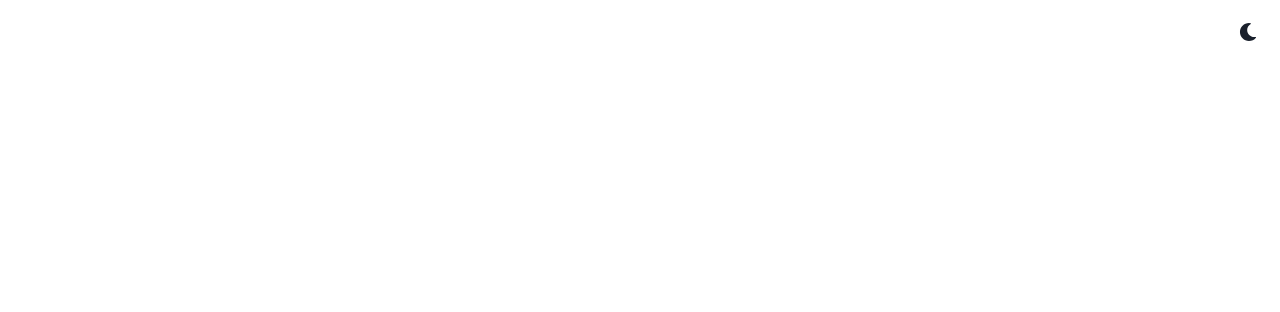
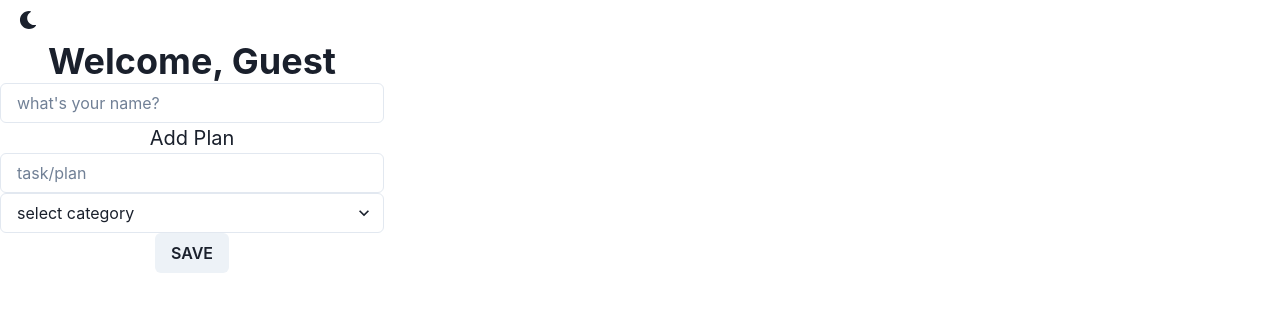
Before and after one commit to Emmanuella-codes/planner-app, a React (Create React App) app: page / in a window 1280 px wide. Shown: the top 312 px of the page. Built offline with nearby package versions, Linux system fonts and the light colour scheme.

Commit message:
setup code to add and delete plans

```diff
--- a/src/App.tsx
+++ b/src/App.tsx
@@ -1,13 +1,17 @@
 import * as React from "react";
-import { ChakraProvider, Box, Grid, theme } from "@chakra-ui/react";
+import { ChakraProvider, Box, Flex, theme } from "@chakra-ui/react";
 import { ColorModeSwitcher } from "./ColorModeSwitcher";
+import AddPlan from "./components/AddPlan";
 
 export const App = () => (
   <ChakraProvider theme={theme}>
     <Box textAlign="center" fontSize="xl">
-      <Grid minH="100vh" p={3}>
+      <Flex flexDir="row">
         <ColorModeSwitcher justifySelf="flex-end" />
-      </Grid>
+      </Flex>
+      <Box>
+        <AddPlan />
+      </Box>
     </Box>
   </ChakraProvider>
 );
--- /dev/null
+++ b/src/components/AddPlan.tsx
@@ -0,0 +1,127 @@
+import {
+  Box,
+  Button,
+  Flex,
+  FormControl,
+  Heading,
+  Input,
+  Select,
+  Text,
+} from "@chakra-ui/react";
+import { useState } from "react";
+import { useSelector, useDispatch } from "react-redux";
+import { addPlan, deletePlan } from "../features/UserPlan";
+
+const AddPlan = () => {
+  const dispatch = useDispatch();
+  const userList = useSelector((state: any) => state.users.value);
+
+  const [userName, setUserName] = useState("");
+  const [userPlan, setUserPlan] = useState([]);
+  const [selectedCategory, setSelectedCategory] = useState("");
+
+  const handleUserName = (event: any) => {
+    setUserName(event.target.value);
+  };
+
+  const handleCategoryChange = (event: any) => {
+    setSelectedCategory(event.target.value);
+  };
+
+  const handleSavePlan = () => {
+    dispatch(
+      addPlan({
+        name: userPlan,
+        category: selectedCategory,
+        id: userList.length + 1,
+      })
+    );
+  };
+
+  const handleDeletePlan = (id: number) => {
+    dispatch(deletePlan(id));
+  };
+
+  return (
+    <>
+      <Flex flexDir="column">
+        <Box w="30%">
+          <Heading>Welcome, {userName || "Guest"}</Heading>
+          <form>
+            <FormControl>
+              <Input
+                id="name"
+                type="text"
+                name="name"
+                placeholder="what's your name?"
+                value={userName}
+                onChange={handleUserName}
+              />
+            </FormControl>
+            <Text>Add Plan</Text>
+            <FormControl>
+              <Input
+                id="task"
+                type="text"
+                placeholder="task/plan"
+                onChange={(e: any) => {
+                  setUserPlan(e.target.value);
+                }}
+              />
+            </FormControl>
+            <Select
+              placeholder="select category"
+              id="category"
+              name="category"
+              value={selectedCategory}
+              onChange={handleCategoryChange}
+            >
+              <option value="personal">Personal</option>
+              <option value="business">Business</option>
+            </Select>
+            <Button onClick={handleSavePlan}>SAVE</Button>
+          </form>
+        </Box>
+        {/* display saved plans */}
+        <Flex display="column" gap={3}>
+          {userList.map((list: any) => {
+            return (
+              <Box border="1px solid #000" key={list}>
+                <Text>{list.name}</Text>
+                <Text>{list.category}</Text>
+                <Box>
+                  <form>
+                    <FormControl>
+                      <Input
+                        id="update-task"
+                        type="text"
+                        placeholder="task/plan"
+                        onChange={(e: any) => {
+                          setUserPlan(e.target.value);
+                        }}
+                      />
+                    </FormControl>
+                    <Select
+                      placeholder="change category"
+                      id="update-category"
+                      name="category"
+                      value={selectedCategory}
+                      onChange={handleCategoryChange}
+                    >
+                      <option value="personal">Personal</option>
+                      <option value="business">Business</option>
+                    </Select>
+                    <Button onClick={() => {}}>UPDATE</Button>
+                    <Button onClick={() => handleDeletePlan(list.id)}>DELETE</Button>
+                  </form>
+                </Box>
+              </Box>
+            );
+          })}
+        </Flex>
+      </Flex>
+    </>
+  );
+};
+
+export default AddPlan;
--- /dev/null
+++ b/src/features/UserPlan.ts
@@ -0,0 +1,28 @@
+import { createSlice, PayloadAction } from "@reduxjs/toolkit";
+
+interface Plan {
+  id: number;
+  name: any;
+  category: string;
+}
+
+export const userPlanSlice = createSlice({
+  name: "userPlan",
+  initialState: { value: [] },
+  reducers: {
+    addPlan: (state: { value: Plan[] }, action: PayloadAction<Plan>) => {
+      // get last plan and id
+      const lastPlan = state.value[state.value.length - 1];
+      const lastId = lastPlan ? lastPlan.id : 0;
+      // code to add plan
+      const newPlan = { ...action.payload, id: lastId + 1 };
+      state.value.push(newPlan);
+    },
+    deletePlan: (state: { value: Plan[] }, action: PayloadAction<number>) => {
+      state.value = state.value.filter((plan) => plan.id !== action.payload);
+    },
+  },
+});
+
+export const { addPlan, deletePlan } = userPlanSlice.actions;
+export default userPlanSlice.reducer;
--- a/src/index.tsx
+++ b/src/index.tsx
@@ -1,28 +1,38 @@
-import { ColorModeScript } from "@chakra-ui/react"
-import * as React from "react"
-import * as ReactDOM from "react-dom/client"
-import { App } from "./App"
-import reportWebVitals from "./reportWebVitals"
-import * as serviceWorker from "./serviceWorker"
+import { ColorModeScript } from "@chakra-ui/react";
+import * as React from "react";
+import * as ReactDOM from "react-dom/client";
+import { App } from "./App";
+import reportWebVitals from "./reportWebVitals";
+import * as serviceWorker from "./serviceWorker";
+import { configureStore } from "@reduxjs/toolkit";
+import { Provider } from "react-redux";
+import usersReducer from "./features/UserPlan";
 
+const container = document.getElementById("root");
+if (!container) throw new Error("Failed to find the root element");
+const root = ReactDOM.createRoot(container);
 
-const container = document.getElementById("root")
-if (!container) throw new Error('Failed to find the root element');
-const root = ReactDOM.createRoot(container)
+const store = configureStore({
+  reducer: {
+    users: usersReducer,
+  },
+});
 
 root.render(
   <React.StrictMode>
     <ColorModeScript />
-    <App />
-  </React.StrictMode>,
-)
+    <Provider store={store}>
+      <App />
+    </Provider>
+  </React.StrictMode>
+);
 
 // If you want your app to work offline and load faster, you can change
 // unregister() to register() below. Note this comes with some pitfalls.
 // Learn more about service workers: https://cra.link/PWA
-serviceWorker.unregister()
+serviceWorker.unregister();
 
 // If you want to start measuring performance in your app, pass a function
 // to log results (for example: reportWebVitals(console.log))
 // or send to an analytics endpoint. Learn more: https://bit.ly/CRA-vitals
-reportWebVitals()
+reportWebVitals();
```
